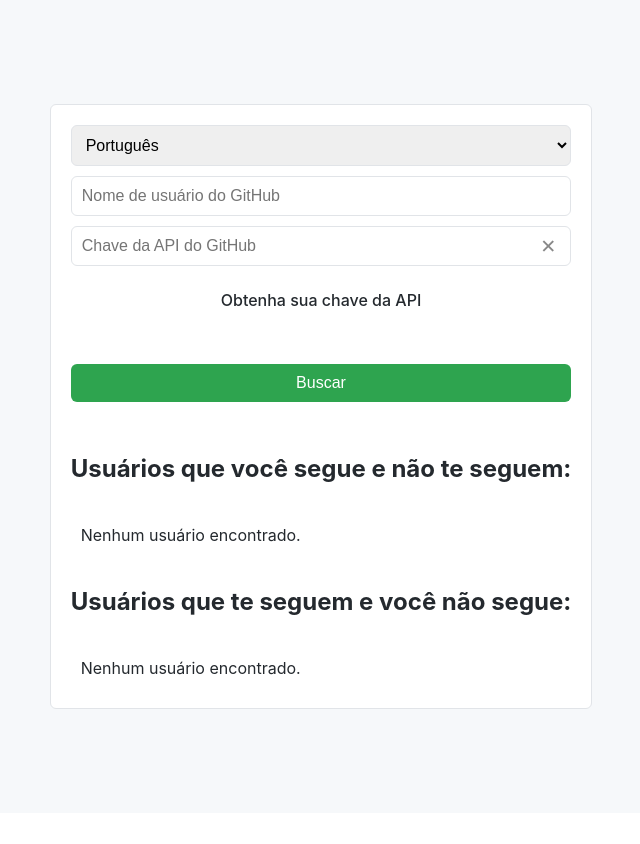
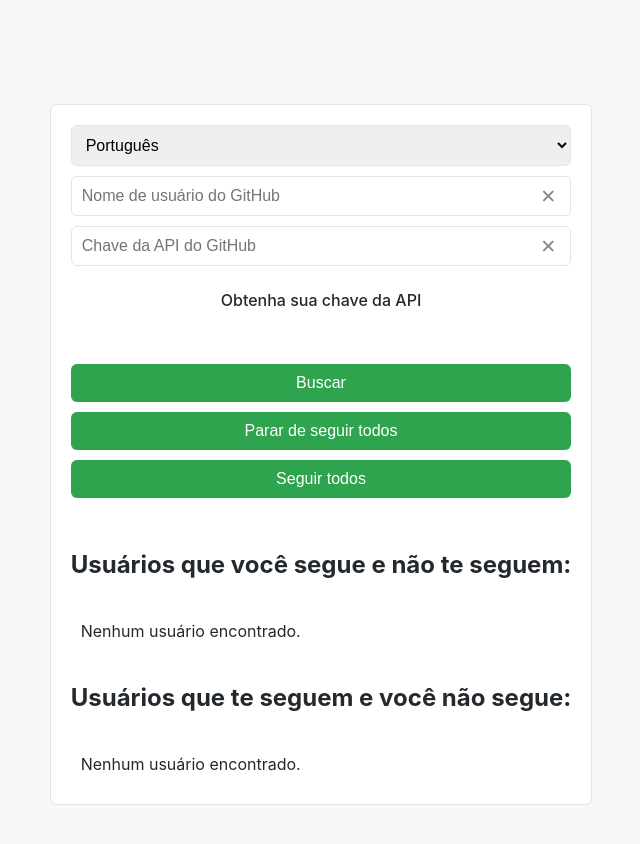
Before and after one commit to GravetoGeek/unfollowNonFollowers, a Next.js app: page / in a window 1280 px wide. Shown: the top 844 px of the page, without its empty margins (319-959 px from the left). Before the commit the page ends 813 px from the top, so only its background shows below. Built offline with nearby package versions, Linux system fonts and the light colour scheme.

Commit message:
:sparkles: feat: Inclusão de fraseologias

```diff
--- a/src/app/page.tsx
+++ b/src/app/page.tsx
@@ -295,6 +295,10 @@
         following: "Seguindo...",
         unfollow: "Parar de seguir",
         unfollowed: "Deixou de seguir",
+        followAll: "Seguir todos",
+        unfollowAll: "Parar de seguir todos",
+        followingAll: "Seguindo todos...",
+        unfollowingAll: "Deixando de seguir todos...",
     },
     en: {
         githubUsername: "GitHub Username",
@@ -310,6 +314,10 @@
         following: "Following...",
         unfollow: "Unfollow",
         unfollowed: "Unfollowed",
+        followAll: "Follow all",
+        unfollowAll: "Unfollow all",
+        followingAll: "Following all...",
+        unfollowingAll: "Unfollowing all...",
     },
     zh: {
         githubUsername: "GitHub 用户名",
@@ -325,6 +333,10 @@
         following: "关注中...",
         unfollow: "取消关注",
         unfollowed: "已取消关注",
+        followAll: "关注所有",
+        unfollowAll: "取消关注所有",
+        followingAll: "正在关注所有...",
+        unfollowingAll: "正在取消关注所有...",
     },
     hi: {
         githubUsername: "GitHub उपयोगकर्ता नाम",
@@ -340,6 +352,10 @@
         following: "फॉलो कर रहे हैं...",
         unfollow: "अनफॉलो करें",
         unfollowed: "अनफॉलो किया गया",
+        followAll: "सभी को फॉलो करें",
+        unfollowAll: "सभी को अनफॉलो करें",
+        followingAll: "सभी को फॉलो कर रहे हैं...",
+        unfollowingAll: "सभी को अनफॉलो कर रहे हैं...",
     },
     ar: {
         githubUsername: "اسم مستخدم GitHub",
@@ -355,6 +371,10 @@
         following: "جارٍ المتابعة...",
         unfollow: "إلغاء المتابعة",
         unfollowed: "تم إلغاء المتابعة",
+        followAll: "متابعة الجميع",
+        unfollowAll: "إلغاء متابعة الجميع",
+        followingAll: "جارٍ متابعة الجميع...",
+        unfollowingAll: "جارٍ إلغاء متابعة الجميع...",
     },
     ja: {
         githubUsername: "GitHub ユーザー名",
@@ -370,6 +390,10 @@
         following: "フォロー中...",
         unfollow: "フォロー解除",
         unfollowed: "フォロー解除済み",
+        followAll: "すべてフォロー",
+        unfollowAll: "すべてフォロー解除",
+        followingAll: "すべてフォロー中...",
+        unfollowingAll: "すべてフォロー解除中...",
     },
 }
 
@@ -390,20 +414,30 @@
     const [language,setLanguage]=useState<"pt"|"en"|"zh"|"hi"|"ar"|"ja">("pt") // Idioma padrão: Português
     const [githubService]=useState<GitHubService>(() => new GitHubServiceImpl())
 
-    // Carregar a chave da API do localStorage ao inicializar
+    // Carregar o nome do usuário e a chave da API do localStorage ao inicializar
     useEffect(() => {
-        const storedApiKey=localStorage.getItem("githubApiKey")
-        if(storedApiKey) {
-            setApiKey(storedApiKey)
+        const storedUsername = localStorage.getItem("githubUsername");
+        const storedApiKey = localStorage.getItem("githubApiKey");
+        if (storedUsername) {
+            setUsername(storedUsername);
         }
-    },[])
+        if (storedApiKey) {
+            setApiKey(storedApiKey);
+        }
+    }, []);
 
-    // Atualizar o localStorage sempre que a chave da API mudar
+    // Atualizar o localStorage sempre que o nome do usuário ou a chave da API mudar
     useEffect(() => {
-        if(apiKey) {
-            localStorage.setItem("githubApiKey",apiKey)
+        if (username) {
+            localStorage.setItem("githubUsername", username);
         }
-    },[apiKey])
+    }, [username]);
+
+    useEffect(() => {
+        if (apiKey) {
+            localStorage.setItem("githubApiKey", apiKey);
+        }
+    }, [apiKey]);
 
     // Função para limpar a chave da API
     const handleClearApiKey=() => {
@@ -411,37 +445,45 @@
         localStorage.removeItem("githubApiKey")
     }
 
+    const handleClearUsername = () => {
+        setUsername("");
+        localStorage.removeItem("githubUsername");
+    };
+
     /**
      * @async
      * @function handleSearchNonFollowers
      * Fetches the list of non-followers and users not being followed back from GitHub.
      */
-    const handleSearchNonFollowers=async () => {
-        if(!username||!apiKey) {
-            alert("Por favor, insira seu nome de usuário e chave da API do GitHub.")
-            return
+    const handleSearchNonFollowers = async () => {
+        if (!username || !apiKey) {
+            alert("Por favor, insira seu nome de usuário e chave da API do GitHub.");
+            return;
         }
 
-        setIsSearching(true)
-        setNonFollowers([])
-        setNonFollowing([])
+        setIsSearching(true);
+        setNonFollowers([]);
+        setNonFollowing([]);
 
         try {
-            const nonFollowersResult=await githubService.fetchNonFollowers(username,apiKey)
-            setNonFollowers(nonFollowersResult)
-            const nonFollowingResult=await githubService.fetchNonFollowing(username,apiKey)
-            setNonFollowing(nonFollowingResult)
-        } catch(error) {
-            console.error('Erro ao buscar não seguidores:',error)
-            if(error instanceof Error) {
-                alert(`Erro ao buscar não seguidores: ${error.message}`)
+            console.log("Buscando usuários que você segue e não te seguem...");
+            const nonFollowersResult = await githubService.fetchNonFollowers(username, apiKey);
+            setNonFollowers(nonFollowersResult);
+
+            console.log("Buscando usuários que te seguem e você não segue...");
+            const nonFollowingResult = await githubService.fetchNonFollowing(username, apiKey);
+            setNonFollowing(nonFollowingResult);
+        } catch (error) {
+            console.error("Erro ao buscar dados:", error);
+            if (error instanceof Error) {
+                alert(`Erro ao buscar dados: ${error.message}`);
             } else {
-                alert('Erro ao buscar não seguidores.')
+                alert("Erro ao buscar dados.");
             }
         } finally {
-            setIsSearching(false)
+            setIsSearching(false);
         }
-    }
+    };
 
     /**
      * @async
@@ -507,6 +549,78 @@
         }
     }
 
+    /**
+     * @async
+     * @function handleUnfollowAll
+     * Unfollows all users in the non-followers list.
+     */
+    const handleUnfollowAll = async () => {
+        if (!apiKey) {
+            alert("Por favor, insira sua chave da API do GitHub.");
+            return;
+        }
+
+        if (nonFollowers.length === 0) {
+            alert("Nenhum usuário para deixar de seguir.");
+            return;
+        }
+
+        const confirmUnfollow = confirm("Tem certeza de que deseja deixar de seguir todos os usuários?");
+        if (!confirmUnfollow) return;
+
+        setIsSearching(true);
+
+        try {
+            for (const user of nonFollowers) {
+                await githubService.unfollowUser(user.login, apiKey);
+                setNonFollowers((prev) => prev.filter((u) => u.login !== user.login));
+                setUnfollowedUsers((prev) => [...prev, user.login]);
+            }
+            alert("Você deixou de seguir todos os usuários.");
+        } catch (error) {
+            console.error("Erro ao deixar de seguir todos os usuários:", error);
+            alert("Ocorreu um erro ao tentar deixar de seguir todos os usuários.");
+        } finally {
+            setIsSearching(false);
+        }
+    };
+
+    /**
+     * @async
+     * @function handleFollowAll
+     * Follows all users in the non-following list.
+     */
+    const handleFollowAll = async () => {
+        if (!apiKey) {
+            alert("Por favor, insira sua chave da API do GitHub.");
+            return;
+        }
+
+        if (nonFollowing.length === 0) {
+            alert("Nenhum usuário para seguir.");
+            return;
+        }
+
+        const confirmFollow = confirm("Tem certeza de que deseja seguir todos os usuários?");
+        if (!confirmFollow) return;
+
+        setIsSearching(true);
+
+        try {
+            for (const user of nonFollowing) {
+                await githubService.followUser(user.login, apiKey);
+                setNonFollowing((prev) => prev.filter((u) => u.login !== user.login));
+                setFollowingUsers((prev) => [...prev, user.login]);
+            }
+            alert("Você seguiu todos os usuários.");
+        } catch (error) {
+            console.error("Erro ao seguir todos os usuários:", error);
+            alert("Ocorreu um erro ao tentar seguir todos os usuários.");
+        } finally {
+            setIsSearching(false);
+        }
+    };
+
     return (
         <div className={styles.page}>
             <main className={styles.main}>
@@ -523,6 +637,7 @@
                         <option value="ar">العربية</option>
                         <option value="ja">日本語</option>
                     </select>
+                    <div className={styles.inputGroup}>
                         <input
                             type="text"
                             placeholder={translations[language].githubUsername}
@@ -530,6 +645,13 @@
                             onChange={(e) => setUsername(e.target.value)}
                             className={styles.input}
                         />
+                        <button
+                            onClick={handleClearUsername}
+                            className={styles.clearButton}
+                        >
+                            ✕
+                        </button>
+                    </div>
                     <div className={styles.inputGroup}>
                         <input
                             type="text"
@@ -555,6 +677,24 @@
                     <br />
                     <button onClick={handleSearchNonFollowers} className={styles.button} disabled={isSearching}>
                         {isSearching ? translations[language].searching : translations[language].search}
+                    </button>
+                    <button
+                        onClick={handleUnfollowAll}
+                        className={styles.button}
+                        disabled={isUnfollowingUser !== "" || nonFollowers.length === 0}
+                    >
+                        {isUnfollowingUser !== ""
+                            ? translations[language].unfollowingAll
+                            : translations[language].unfollowAll}
+                    </button>
+                    <button
+                        onClick={handleFollowAll}
+                        className={styles.button}
+                        disabled={isFollowingUser !== "" || nonFollowing.length === 0}
+                    >
+                        {isFollowingUser !== ""
+                            ? translations[language].followingAll
+                            : translations[language].followAll}
                     </button>
                 </div>
 
```
Lines whose indentation alone changed are shown as unchanged.
